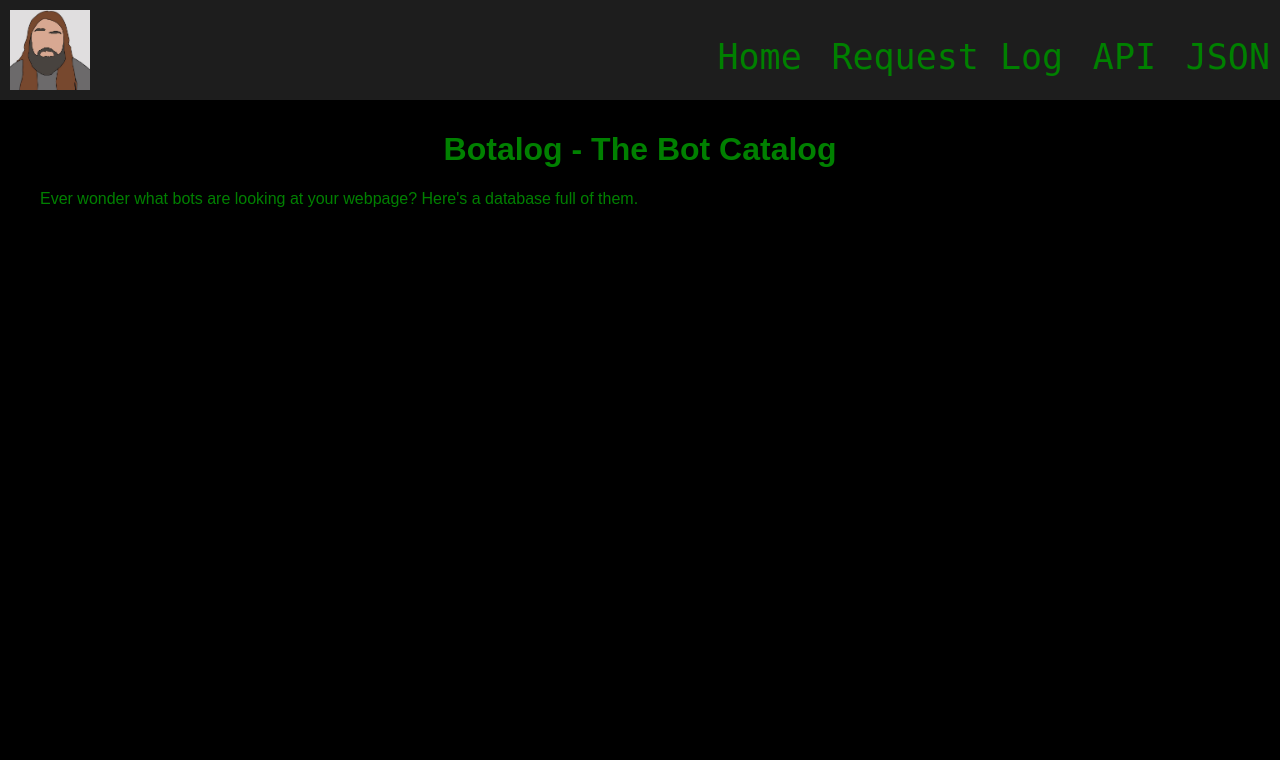
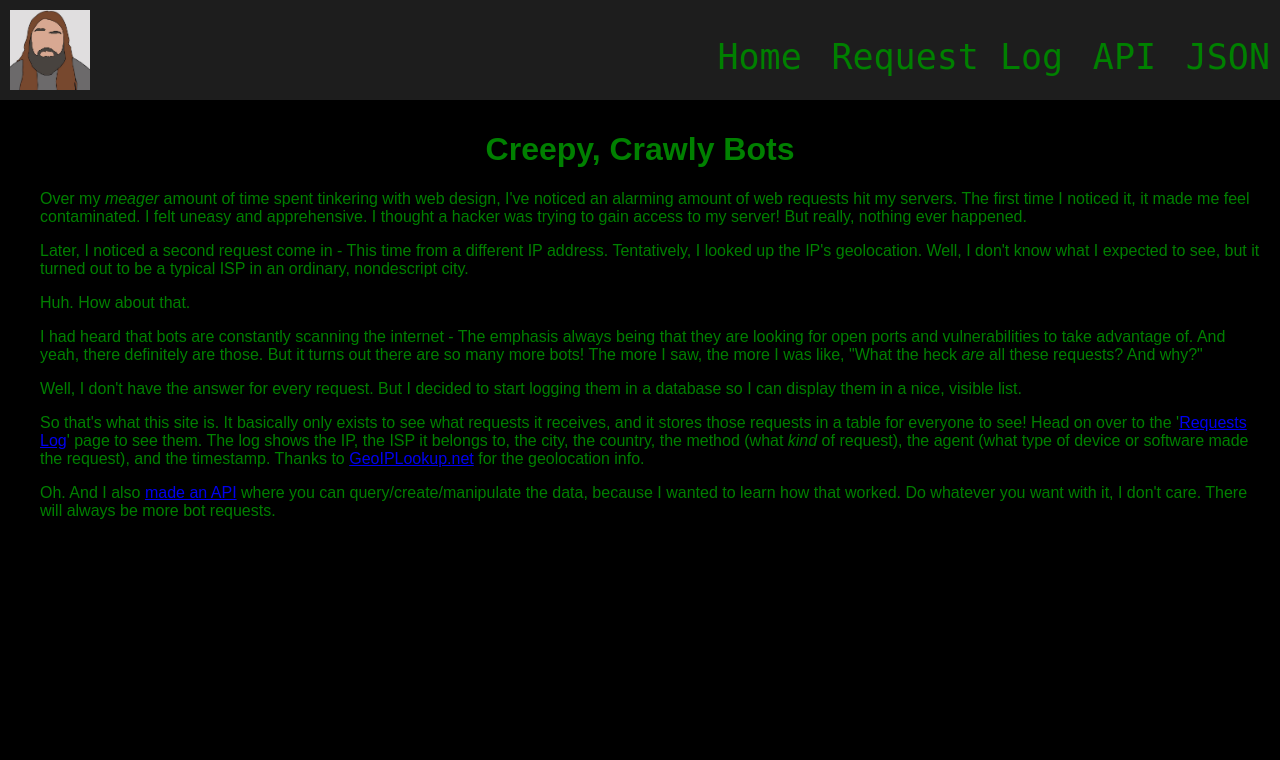
Before and after one commit to gtrspctr/webserver, a Flask app: page / in a window 1280 px wide. Shown: the top 760 px of the page. Run offline with Flask 3, Linux system fonts and the light colour scheme; data that the repository does not hold is empty; some libraries are stand-ins or nearby versions.

Commit message:
Re-entered content

```diff
--- a/website/templates/index.html
+++ b/website/templates/index.html
@@ -7,12 +7,52 @@
 {% block content %}
     <div id="title">
         <center>
-            <h1>Botalog - The Bot Catalog</h1>
+            <h1>Creepy, Crawly Bots</h1>
         </center>
     </div>
     <div id="body">
         <p>
-            Ever wonder what bots are looking at your webpage? Here's a database full of them.
+            Over my <i>meager</i> amount of time spent tinkering with web design,
+            I've noticed an alarming amount of web requests hit my servers. The first
+            time I noticed it, it made me feel contaminated. I felt uneasy and
+            apprehensive. I thought a hacker was trying to gain access to my server!
+            But really, nothing ever happened.
+        </p>
+        <p>
+            Later, I noticed a second request come in - This time from a different IP
+            address. Tentatively, I looked up the IP's geolocation. Well, I don't know
+            what I expected to see, but it turned out to be a typical ISP in an ordinary,
+            nondescript city.
+        </p>
+        <p>
+            Huh. How about that.
+        </p>
+        <p>
+            I had heard that bots are constantly scanning the internet - The emphasis
+            always being that they are looking for open ports and vulnerabilities to
+            take advantage of. And yeah, there definitely are those. But it turns out
+            there are so many more bots! The more I saw, the more I was like, "What
+            the heck <i>are</i> all these requests? And why?"
+        </p>
+        <p>
+            Well, I don't have the answer for every request. But I decided to start
+            logging them in a database so I can display them in a nice, visible list.
+        </p>
+        <p>
+            So that's what this site is. It basically only exists to see what requests
+            it receives, and it stores those requests in a table for everyone to see!
+            Head on over to the '<a href="/request_log">Requests Log</a>' page to see
+            them. The log shows the IP, the ISP it belongs to, the city, the country,
+            the method (what <i>kind</i> of request), the agent (what type of device
+            or software made the request), and the timestamp. Thanks to
+            <a href="https://geoiplookup.net">GeoIPLookup.net</a> for the geolocation
+            info.
+        </p>
+        <p>
+            Oh. And I also <a href="/apidocs">made an API</a> where you can
+            query/create/manipulate the data, because I wanted to learn how that worked.
+            Do whatever you want with it, I don't care. There will always be more bot
+            requests.
         </p>
     </div>
 {% endblock %}
```
